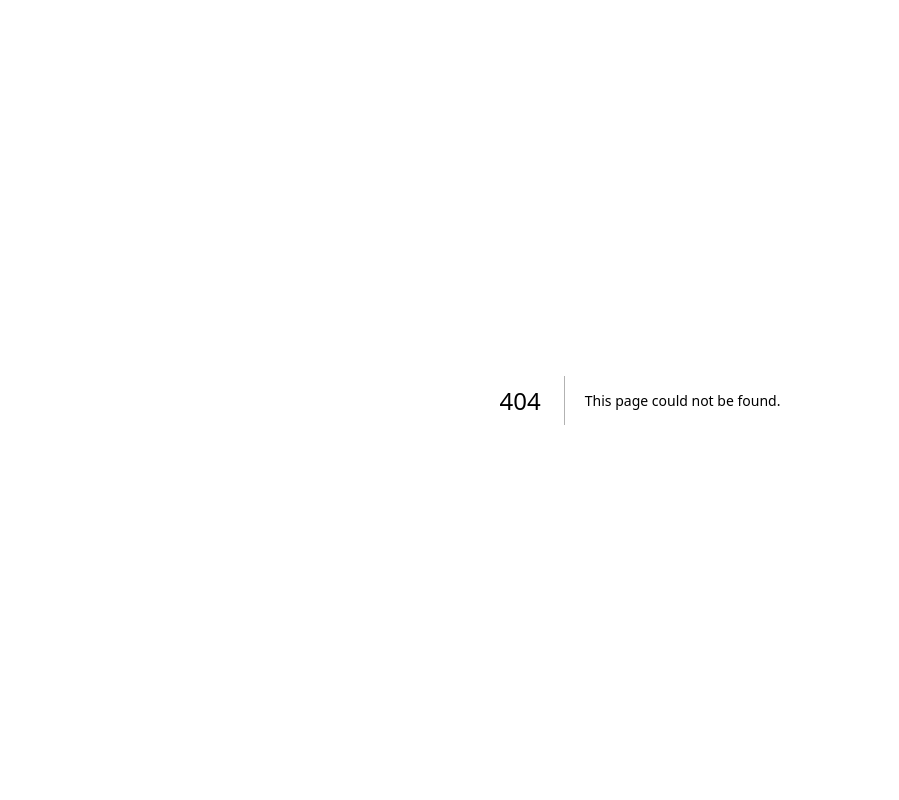
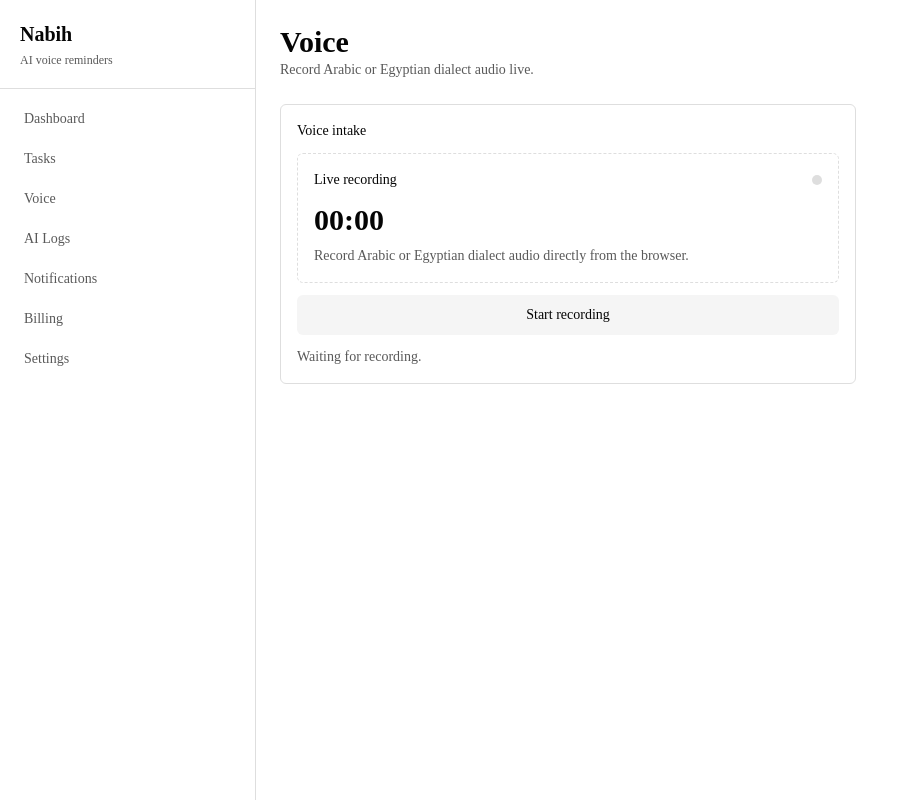
Before and after one commit to mohamed12333444/Nabih, a Next.js app: page /voice in a window 1280 px wide. Before the commit this address had no page. Shown: the whole page, without its empty margins (0-899 px from the left). Built offline with nearby package versions, Linux system fonts and the light colour scheme.

Commit message:
Add dashboard and live recording UI

```diff
--- /dev/null
+++ b/src/app/(app)/dashboard/page.tsx
@@ -0,0 +1,29 @@
+import { VoiceUpload } from "@/modules/voice/components/voice-upload";
+
+const tasks = [
+  { title: "كلمني بكرة أفكر أحمد بدفع الفاتورة", description: "Detected as Egyptian Arabic reminder with medium priority.", priority: "medium", source: "voice" },
+  { title: "Prepare investor update", description: "Attach metrics from dashboard and subscription notes.", priority: "high", source: "typed" }
+];
+
+export default function DashboardPage() {
+  return (
+    <div className="grid gap-6 p-6">
+      <header className="flex items-start justify-between gap-4">
+        <div><p className="text-sm text-muted-foreground">Good to see you</p><h1 className="text-3xl font-semibold">Command center</h1></div>
+        <span className="rounded-md border border-primary bg-accent px-3 py-2 text-sm">Free plan · Cairo timezone</span>
+      </header>
+      <div className="grid gap-4 md:grid-cols-4">
+        {[['Tasks','2','Active tasks'],['Reminders','3','Scheduled reminders'],['Language','Arabic','Voice-ready STT'],['Channels','4','Future channels']].map(([label,value,body]) => (
+          <div key={label} className="rounded-md border bg-card p-4"><p className="text-xs font-semibold uppercase text-primary">{label}</p><p className="mt-3 text-2xl font-semibold">{value}</p><p className="text-sm text-muted-foreground">{body}</p></div>
+        ))}
+      </div>
+      <div className="grid gap-6 xl:grid-cols-[1fr_22rem]">
+        <section className="grid gap-4">
+          <form className="grid gap-3 rounded-md border bg-card p-4"><input className="h-10 rounded-md border px-3" placeholder="اكتب مهمة أو تذكير طبيعي..." /><input className="h-10 rounded-md border px-3" placeholder="Details, context, or Arabic voice transcript" /><button className="h-10 rounded-md bg-primary px-4 font-medium text-primary-foreground" type="button">Add</button></form>
+          <div className="grid gap-3">{tasks.map((task) => <article key={task.title} className="rounded-md border bg-card p-4"><div className="flex justify-between gap-4"><div><h3 className="font-medium">{task.title}</h3><p className="mt-1 text-sm text-muted-foreground">{task.description}</p></div><span className="rounded-sm bg-secondary px-2 py-1 text-xs">{task.priority}</span></div><div className="mt-4 flex gap-3 text-xs text-muted-foreground"><span>pending</span><span>No reminder set</span><span>{task.source}</span></div></article>)}</div>
+        </section>
+        <VoiceUpload />
+      </div>
+    </div>
+  );
+}
--- /dev/null
+++ b/src/app/(app)/layout.tsx
@@ -0,0 +1,10 @@
+import { AppSidebar } from "@/shared/components/shell/app-sidebar";
+
+export default function AppLayout({ children }: Readonly<{ children: React.ReactNode }>) {
+  return (
+    <div className="min-h-screen lg:grid lg:grid-cols-[16rem_1fr]">
+      <AppSidebar />
+      <main className="min-w-0">{children}</main>
+    </div>
+  );
+}
--- /dev/null
+++ b/src/app/(app)/voice/page.tsx
@@ -0,0 +1,5 @@
+import { VoiceUpload } from "@/modules/voice/components/voice-upload";
+
+export default function VoicePage() {
+  return <div className="grid gap-6 p-6"><header><h1 className="text-3xl font-semibold">Voice</h1><p className="text-sm text-muted-foreground">Record Arabic or Egyptian dialect audio live.</p></header><div className="max-w-xl"><VoiceUpload /></div></div>;
+}
--- /dev/null
+++ b/src/modules/voice/components/voice-upload.tsx
@@ -0,0 +1,59 @@
+"use client";
+
+import { useRef, useState } from "react";
+import { Button } from "@/shared/components/ui/button";
+
+export function VoiceUpload() {
+  const recorderRef = useRef<MediaRecorder | null>(null);
+  const chunksRef = useRef<Blob[]>([]);
+  const [isRecording, setIsRecording] = useState(false);
+  const [status, setStatus] = useState("Waiting for recording.");
+  const [elapsed, setElapsed] = useState(0);
+  const timerRef = useRef<number | null>(null);
+
+  const startRecording = async () => {
+    const stream = await navigator.mediaDevices.getUserMedia({ audio: true });
+    const recorder = new MediaRecorder(stream);
+    chunksRef.current = [];
+    recorderRef.current = recorder;
+    recorder.ondataavailable = (event) => {
+      if (event.data.size > 0) chunksRef.current.push(event.data);
+    };
+    recorder.onstop = () => {
+      stream.getTracks().forEach((track) => track.stop());
+      const blob = new Blob(chunksRef.current, { type: recorder.mimeType });
+      setStatus(`Recorded ${Math.round(blob.size / 1024)} KB. Transcription wiring is ready for the voice API.`);
+    };
+    recorder.start();
+    setElapsed(0);
+    setIsRecording(true);
+    setStatus("Listening now...");
+    timerRef.current = window.setInterval(() => setElapsed((value) => value + 1), 1000);
+  };
+
+  const stopRecording = () => {
+    recorderRef.current?.stop();
+    if (timerRef.current) window.clearInterval(timerRef.current);
+    setIsRecording(false);
+    setStatus("Processing recording...");
+  };
+
+  const minutes = String(Math.floor(elapsed / 60)).padStart(2, "0");
+  const seconds = String(elapsed % 60).padStart(2, "0");
+
+  return (
+    <div className="grid gap-3 rounded-md border bg-card p-4">
+      <div className="text-sm font-medium">Voice intake</div>
+      <div className="rounded-md border border-dashed p-4">
+        <div className="flex items-center justify-between text-sm">
+          <span>Live recording</span>
+          <span className={isRecording ? "size-2.5 rounded-full bg-primary shadow-[0_0_0_6px_rgba(114,229,124,0.22)]" : "size-2.5 rounded-full bg-border"} />
+        </div>
+        <p className="mt-3 text-3xl font-semibold">{minutes}:{seconds}</p>
+        <p className="mt-2 text-sm text-muted-foreground">Record Arabic or Egyptian dialect audio directly from the browser.</p>
+      </div>
+      <Button type="button" variant="secondary" onClick={isRecording ? stopRecording : startRecording}>{isRecording ? "Stop recording" : "Start recording"}</Button>
+      <p className="text-sm text-muted-foreground">{status}</p>
+    </div>
+  );
+}
--- /dev/null
+++ b/src/shared/components/shell/app-sidebar.tsx
@@ -0,0 +1,27 @@
+import Link from "next/link";
+
+const items = [
+  { href: "/dashboard", label: "Dashboard" },
+  { href: "/tasks", label: "Tasks" },
+  { href: "/voice", label: "Voice" },
+  { href: "/dashboard/ai", label: "AI Logs" },
+  { href: "/dashboard/notifications", label: "Notifications" },
+  { href: "/dashboard/subscriptions", label: "Billing" },
+  { href: "/dashboard/settings", label: "Settings" }
+];
+
+export function AppSidebar() {
+  return (
+    <aside className="hidden min-h-screen w-64 border-r bg-card lg:block">
+      <div className="border-b p-5">
+        <Link href="/dashboard" className="text-xl font-semibold">Nabih</Link>
+        <p className="mt-1 text-xs text-muted-foreground">AI voice reminders</p>
+      </div>
+      <nav className="grid gap-1 p-3">
+        {items.map((item) => (
+          <Link key={item.href} href={item.href} className="flex items-center gap-3 rounded-md px-3 py-2 text-sm text-muted-foreground hover:bg-accent hover:text-accent-foreground">{item.label}</Link>
+        ))}
+      </nav>
+    </aside>
+  );
+}
```
